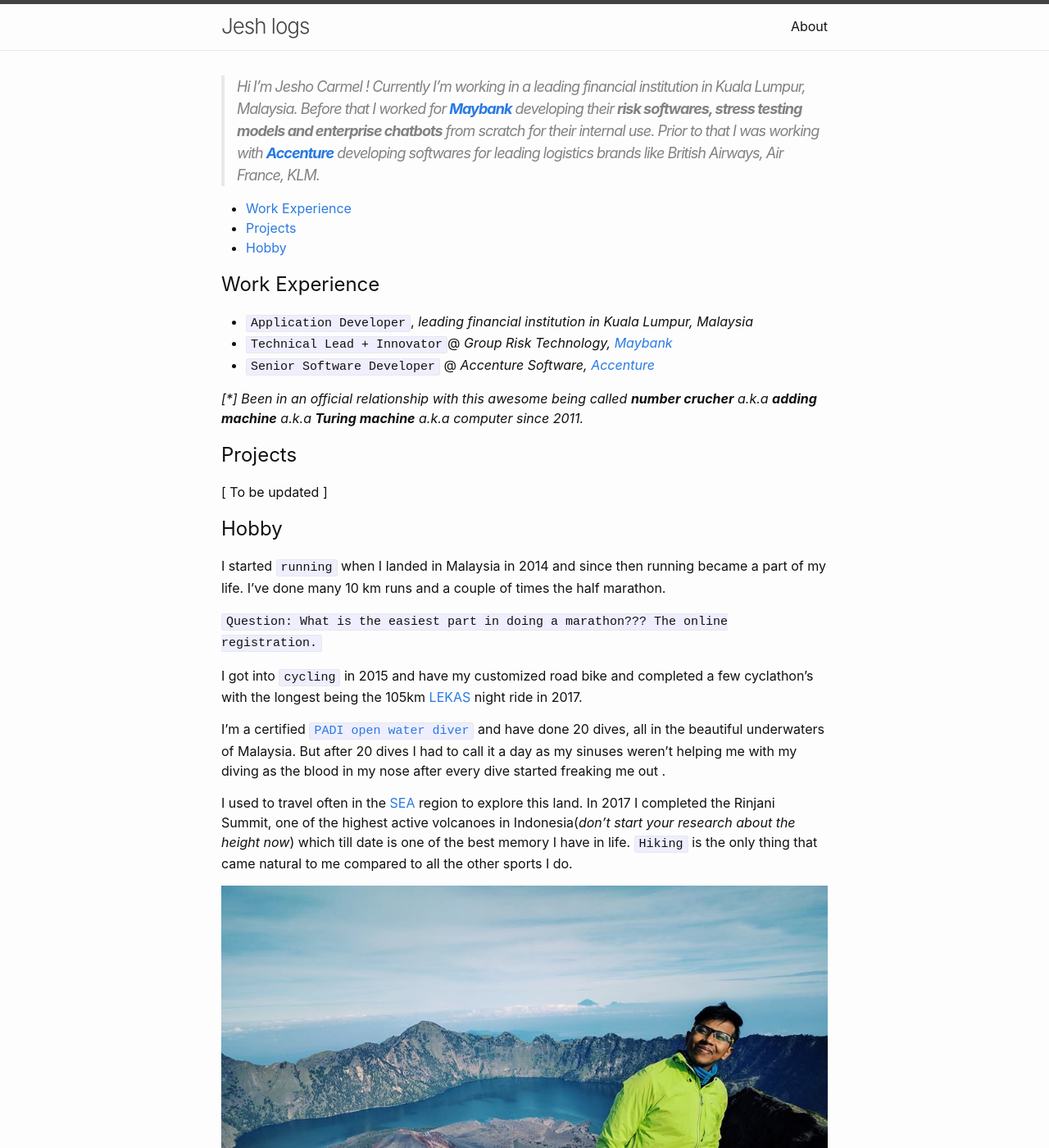
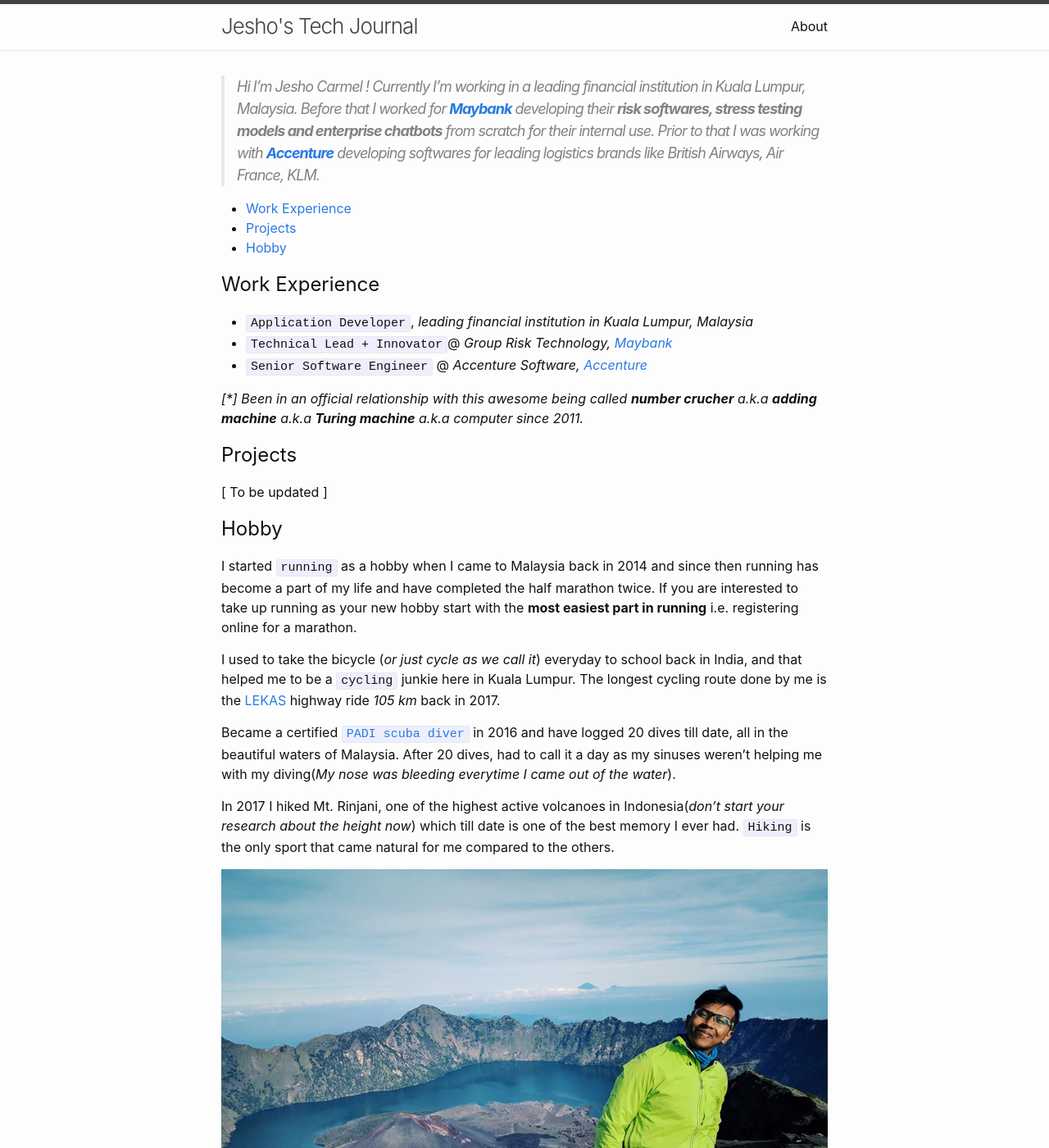
Before and after one commit to jeshocarmel/jeshocarmel.github.io, a Jekyll site: the page built from about.md, in a window 1280 px wide and 1400 px high. Shown: the whole window at 82% size. Built offline with Jekyll 4.4.1, drawn with Linux system fonts in a browser that asks for light colours; some of the changed text lies outside the part shown.

```diff
--- a/_config.yml
+++ b/_config.yml
@@ -13,7 +13,7 @@
 # you will see them accessed via {{ site.title }}, {{ site.email }}, and so on.
 # You can create any custom variable you would like, and they will be accessible
 # in the templates via {{ site.myvariable }}.
-title: Jesh logs
+title: Jesho's Tech Journal
 email: jeshocarmel@gmail.com
 description: >- # this means to ignore newlines until "baseurl:"
     I'm Jesho Carmel, a passionate software developer/ innovator in the Finance industry from India, now based in South East Asia.
--- a/about.md
+++ b/about.md
@@ -21,7 +21,7 @@ permalink: /about/
 
 - `Application Developer`, *leading financial institution in Kuala Lumpur, Malaysia*
 - `Technical Lead + Innovator`@ *Group Risk Technology, [Maybank](http://www.maybank.com/en/index.page){:target="_blank"}*
-- `Senior Software Developer` @ *Accenture Software, [Accenture](https://www.accenture.com/){:target="_blank"}*
+- `Senior Software Engineer` @ *Accenture Software, [Accenture](https://www.accenture.com/){:target="_blank"}*
 
 
 *[\*] Been in an official relationship with this awesome being called **number crucher** a.k.a **adding machine** a.k.a **Turing machine** a.k.a computer since 2011.*
@@ -32,17 +32,14 @@ permalink: /about/
 [ To be updated ]
 
 ## Hobby
-I started `running` when I landed in Malaysia in 2014 and since then running became a part of my life. I've done many 10 km runs and a couple of times the half marathon.
+I started `running` as a hobby when I came to Malaysia back in 2014 and since then running has become a part of my life and have completed the half marathon twice. If you are interested to take up running as your new hobby start with the **most easiest part in running** i.e. registering online for a marathon.
 
-`Question:  What is the easiest part in doing a marathon???  The online registration.`
+I used to take the bicycle (*or just cycle as we call it*) everyday to school back in India, and that helped me to be a `cycling` junkie here in Kuala Lumpur. The longest cycling route done by me is the [LEKAS](http://www.lekashighwayride.my/){:target="_blank"} highway ride *105 km* back in 2017.
 
 
-I got into `cycling` in 2015 and have my customized road bike and completed a few cyclathon's with the longest being the 105km [LEKAS](http://www.lekashighwayride.my/){:target="_blank"} night ride in 2017.
+Became a certified [`PADI scuba diver`](https://www.padi.com/courses/open-water-diver){:target="_blank"} in 2016 and have logged 20 dives till date, all in the beautiful waters of Malaysia.  After 20 dives,  had to call it a day as my sinuses weren't helping me with my diving(*My nose was bleeding everytime I came out of the water*).
 
-
-I'm a certified [`PADI open water diver`](https://www.padi.com/courses/open-water-diver){:target="_blank"}  and have done 20 dives, all in the beautiful underwaters of Malaysia. But after 20 dives I had to call it  a day as my sinuses weren't helping me with my diving as the blood in my nose after every dive started freaking me out .
-
-I used to travel often in the [SEA](https://en.wikipedia.org/wiki/Southeast_Asia){:target="_blank"}  region to explore this land. In 2017 I completed the Rinjani Summit, one of the highest active volcanoes in Indonesia(*don't start your research about the height now*) which till date is one of the best memory I have in life. `Hiking` is the only thing that came natural to me compared to all the other sports I do.
+In 2017 I hiked Mt. Rinjani, one of the highest active volcanoes in Indonesia(*don't start your research about the height now*) which till date is one of the best memory I ever had. `Hiking` is the only sport that came natural for me compared to the others.
 
 ![Rinjani](/assets/images/rinjani.jpg){:class="img-responsive"}
 ![Bike](/assets/images/run.jpg){:height="250px" width="250px"}
@@ -51,4 +48,4 @@ I used to travel often in the [SEA](https://en.wikipedia.org/wiki/Southeast_Asia
 
 
 
-I enjoy history, politics *(influenced by GOT)* and have a particular interest in Anthropology.  Btw, if you haven't watched [`Fight Club`](https://www.imdb.com/title/tt0137523){:target="_blank"}, go watch now.
+I enjoy history, politics, and have a particular interest in studying charachteristics of social groups(Anthropology). Standup Comedy is my boredom killer.
```
Also changed, not shown: _posts/2018-05-09-us_presidential_analysis.markdown (+15 -7 lines), 1 other file.
